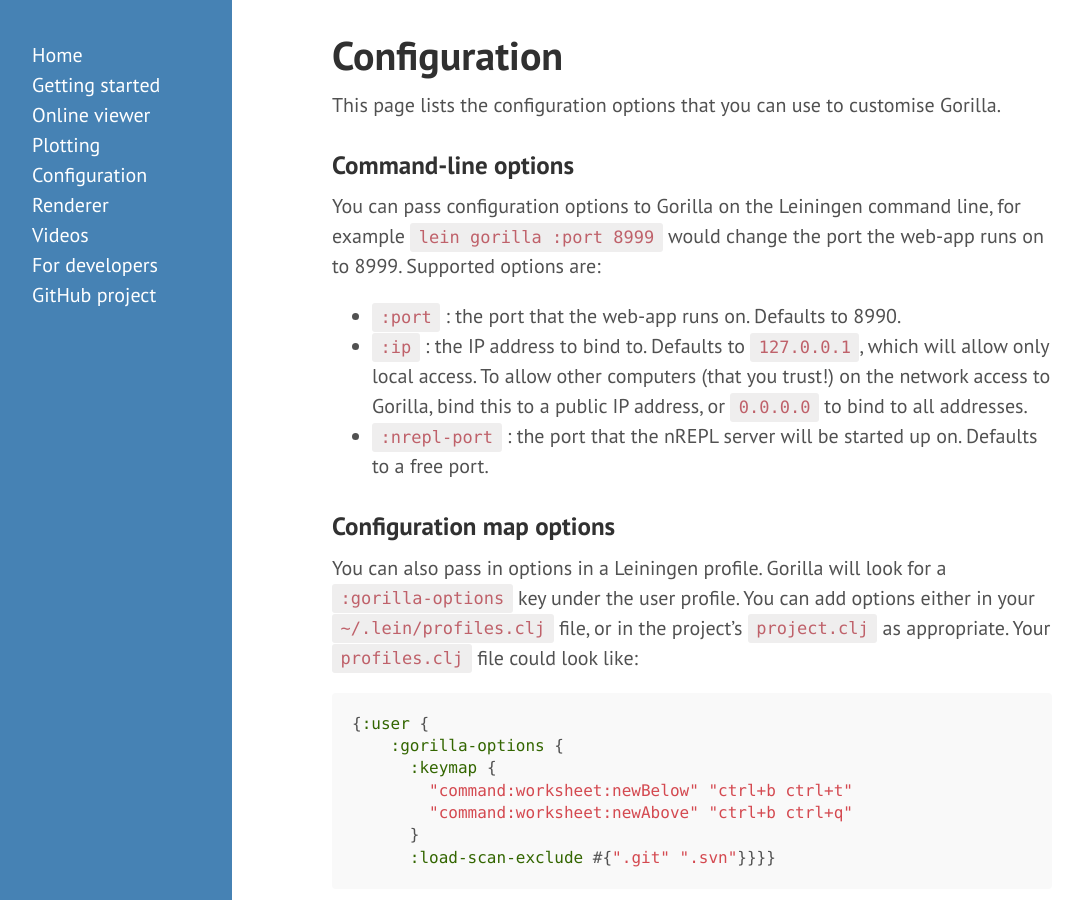
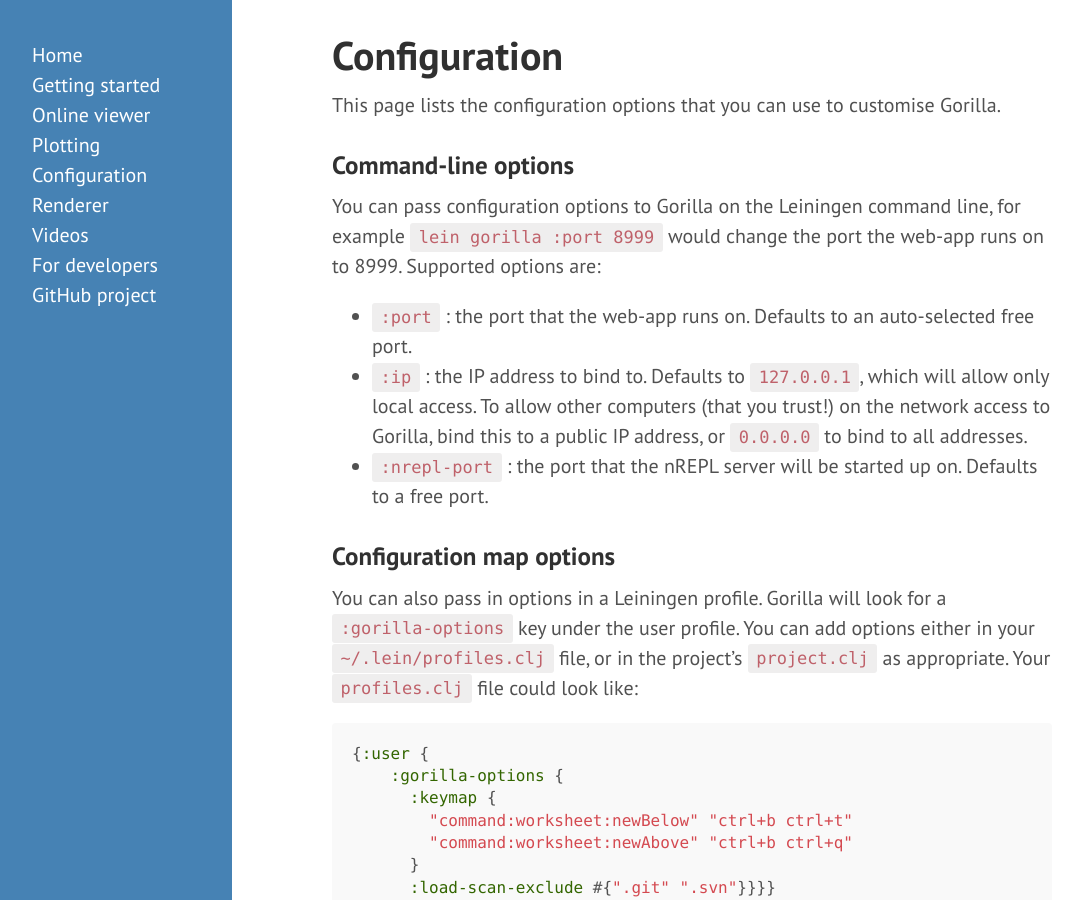
Before and after one commit to JonyEpsilon/gorilla-repl.org, a Jekyll site: the page built from configuration.md, in a window 1280 px wide and 900 px high. Shown: the whole window, without its empty margins (8-1089 px from the left). Built offline with Jekyll 4.4.1, drawn with Linux system fonts in a browser that asks for light colours; Markdown is read by kramdown in place of the engine named in the settings.

Commit message:
Update docs for new port autoselect.

```diff
--- a/configuration.md
+++ b/configuration.md
@@ -10,7 +10,7 @@ This page lists the configuration options that you can use to customise Gorilla.
 You can pass configuration options to Gorilla on the Leiningen command line, for example `lein gorilla :port 8999`
 would change the port the web-app runs on to 8999. Supported options are:
 
-- `:port` : the port that the web-app runs on. Defaults to 8990.
+- `:port` : the port that the web-app runs on. Defaults to an auto-selected free port.
 - `:ip` : the IP address to bind to. Defaults to `127.0.0.1`, which will allow only local access. To allow other
   computers (that you trust!) on the network access to Gorilla, bind this to a public IP address, or `0.0.0.0` to
   bind to all addresses.
```
